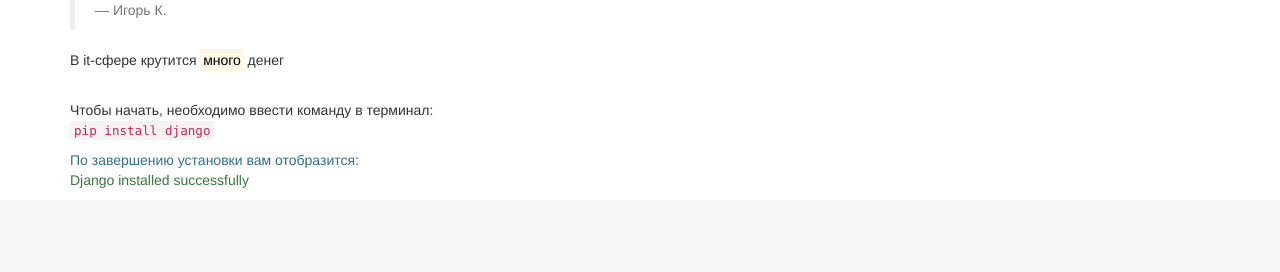
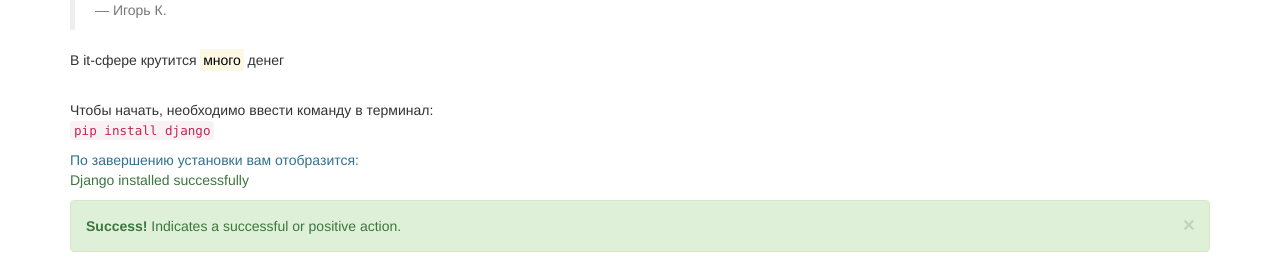
Before and after one commit to Emilnurg/LL, a Django app: page / in a window 1280 px wide. Shown: the part 1343-1615 px from the top of the page. Before the commit the page ends 1531 px from the top, so only its background shows below. Run offline with Django 3.2, Linux system fonts and the light colour scheme; some libraries are stand-ins or nearby versions.

Commit message:
Gunicorn

```diff
--- a/apple/templates/apple/index.html
+++ b/apple/templates/apple/index.html
@@ -32,5 +32,9 @@
     <p class="text-info">По завершению установки вам отобразится:
         <br><span class="text-success">Django installed successfully</span>
     </p>
+    <div class="alert alert-success fade in alert-dismissible">
+        <a href="#" class="close" data-dismiss="alert" aria-label="close">&times;</a>
+        <strong>Success!</strong> Indicates a successful or positive action.
+    </div>
 
 {% endblock content %}
--- a/requirements.txt
+++ b/requirements.txt
@@ -6,3 +6,4 @@
 Pillow==7.0.0
 pytz==2019.3
 sqlparse==0.3.1
+gunicorn==20.0.4
```
Also changed, not shown: 1 other file.
